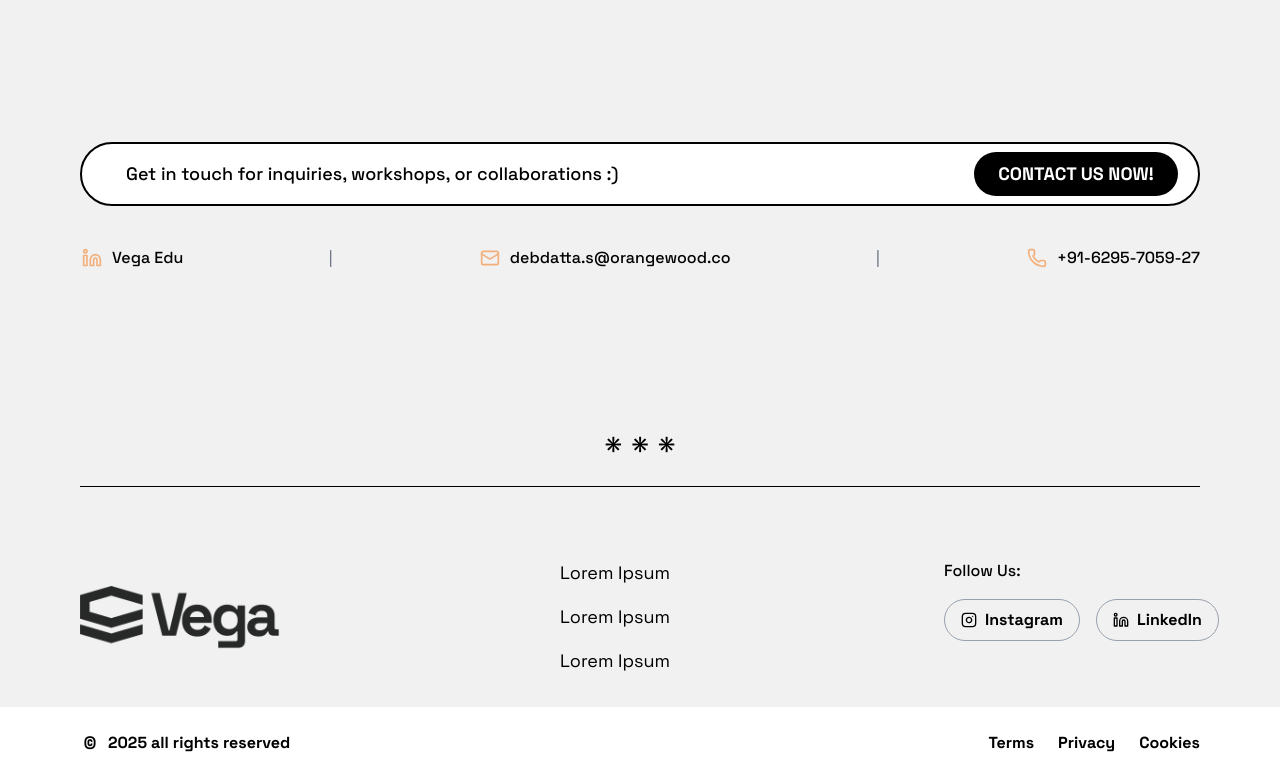
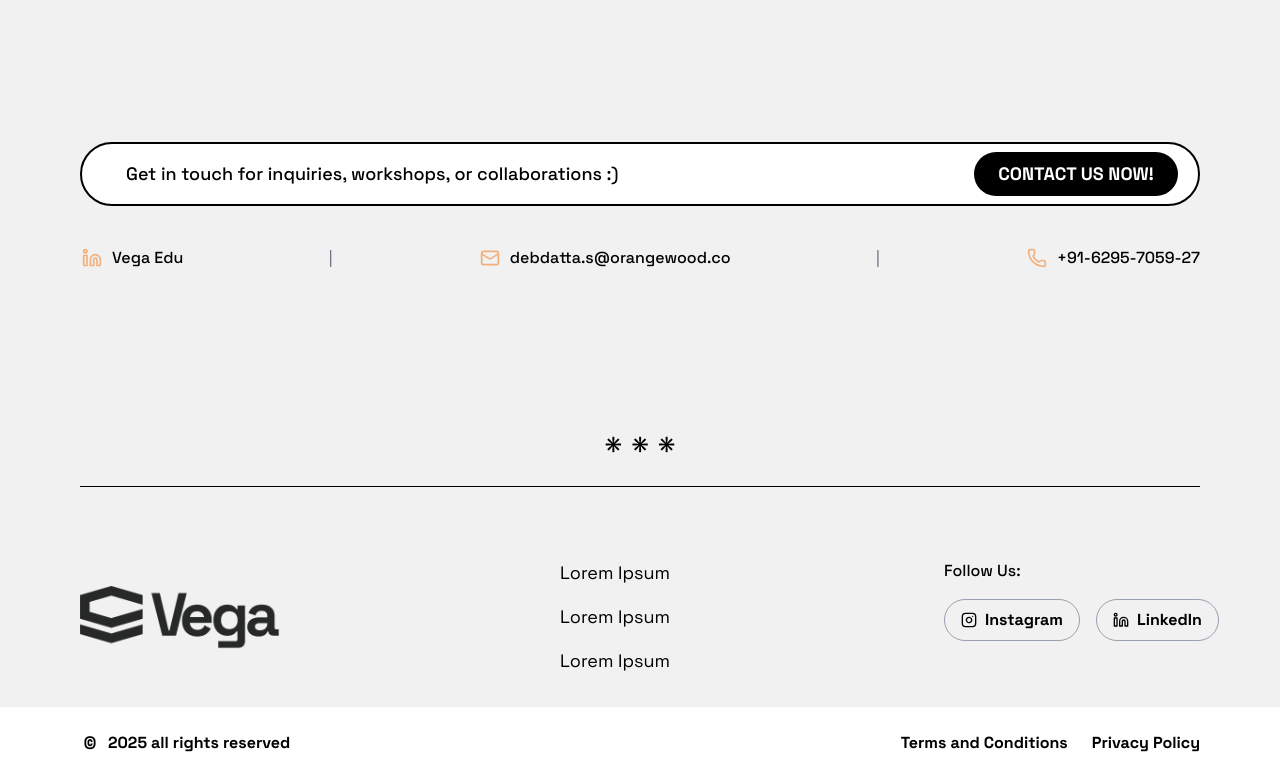
Before and after one commit to orangewood-co/robofoundary-dot-com, a Next.js app: page / in a window 1280 px wide. Shown: the part 3618-4397 px from the top of the page. Built offline with nearby package versions, Linux system fonts and the light colour scheme.

Commit message:
fix: footer

```diff
--- a/src/app/components/footer.tsx
+++ b/src/app/components/footer.tsx
@@ -372,14 +372,12 @@ const Footer = () => {
 
           <div className="flex space-x-3 sm:space-x-6 text-sm sm:text-base">
             <motion.div whileHover={{ y: -2 }}>
-              <Link href="/terms" className="hover:underline">Terms</Link>
+              <Link href="/terms" className="hover:underline">Terms and Conditions</Link>
             </motion.div>
             <motion.div whileHover={{ y: -2 }}>
-              <Link href="/privacy" className="hover:underline">Privacy</Link>
+              <Link href="/privacy" className="hover:underline">Privacy Policy</Link>
             </motion.div>
-            <motion.div whileHover={{ y: -2 }}>
-              <Link href="/cookies" className="hover:underline">Cookies</Link>
-            </motion.div>
+
           </div>
         </div>
       </motion.div>
```
